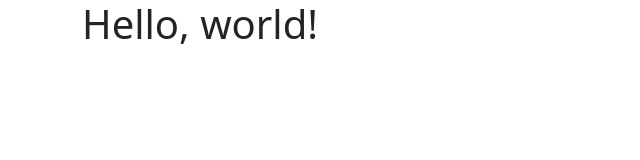
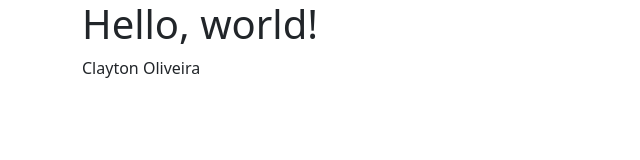
Before and after one commit to profclaytonoliveira/aula01, a plain HTML site: page index.html in a window 1280 px wide. Shown: the whole page, without its empty margins (0-640 px from the left). Drawn offline with nearby package versions, Linux system fonts and the light colour scheme.

Commit message:
Update index.html

```diff
--- a/index.html
+++ b/index.html
@@ -14,6 +14,7 @@
   <body>
     <div class="container">
         <h1>Hello, world!</h1>
+      <p>Clayton Oliveira</p>
     </div>
 
 
```
